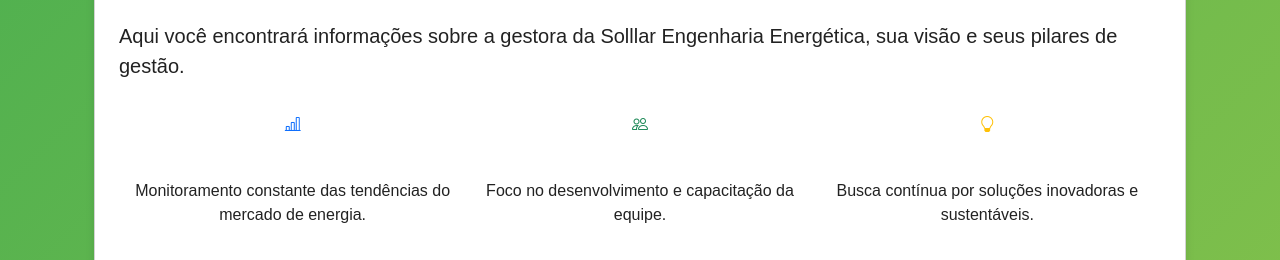
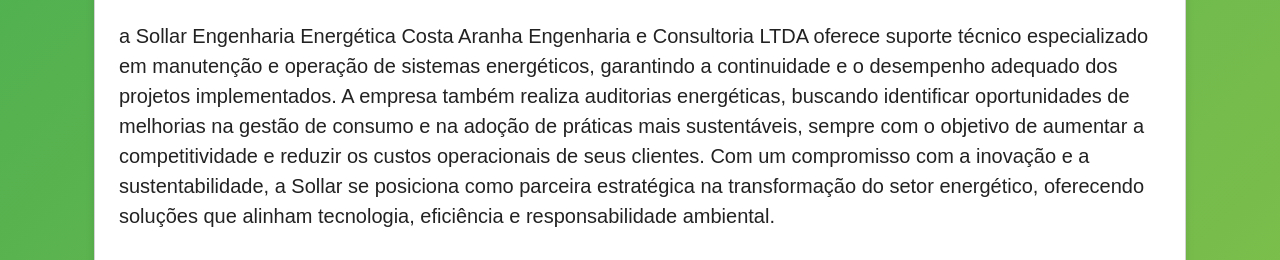
Before and after one commit to sollareng/site-oficial, a plain HTML site: page gestora.html in a window 1280 px wide. Shown: the part 228-488 px from the top of the page. Drawn offline with nearby package versions, Linux system fonts and the light colour scheme.

Commit message:
Update gestora.html

```diff
--- a/gestora.html
+++ b/gestora.html
@@ -64,7 +64,7 @@
         <div class="container">
             <div class="card p-4">
                 <h1 class="text-center mb-4">Conheça a Gestora</h1>
-                <p class="lead">Aqui você encontrará informações sobre a gestora da Solllar Engenharia Energética, sua visão e seus pilares de gestão.</p>
+                <p class="lead">a Sollar Engenharia Energética Costa Aranha Engenharia e Consultoria LTDA oferece suporte técnico especializado em manutenção e operação de sistemas energéticos, garantindo a continuidade e o desempenho adequado dos projetos implementados. A empresa também realiza auditorias energéticas, buscando identificar oportunidades de melhorias na gestão de consumo e na adoção de práticas mais sustentáveis, sempre com o objetivo de aumentar a competitividade e reduzir os custos operacionais de seus clientes. Com um compromisso com a inovação e a sustentabilidade, a Sollar se posiciona como parceira estratégica na transformação do setor energético, oferecendo soluções que alinham tecnologia, eficiência e responsabilidade ambiental.</p>
 
                 <section class="py-3">
                     <div class="container">
```
